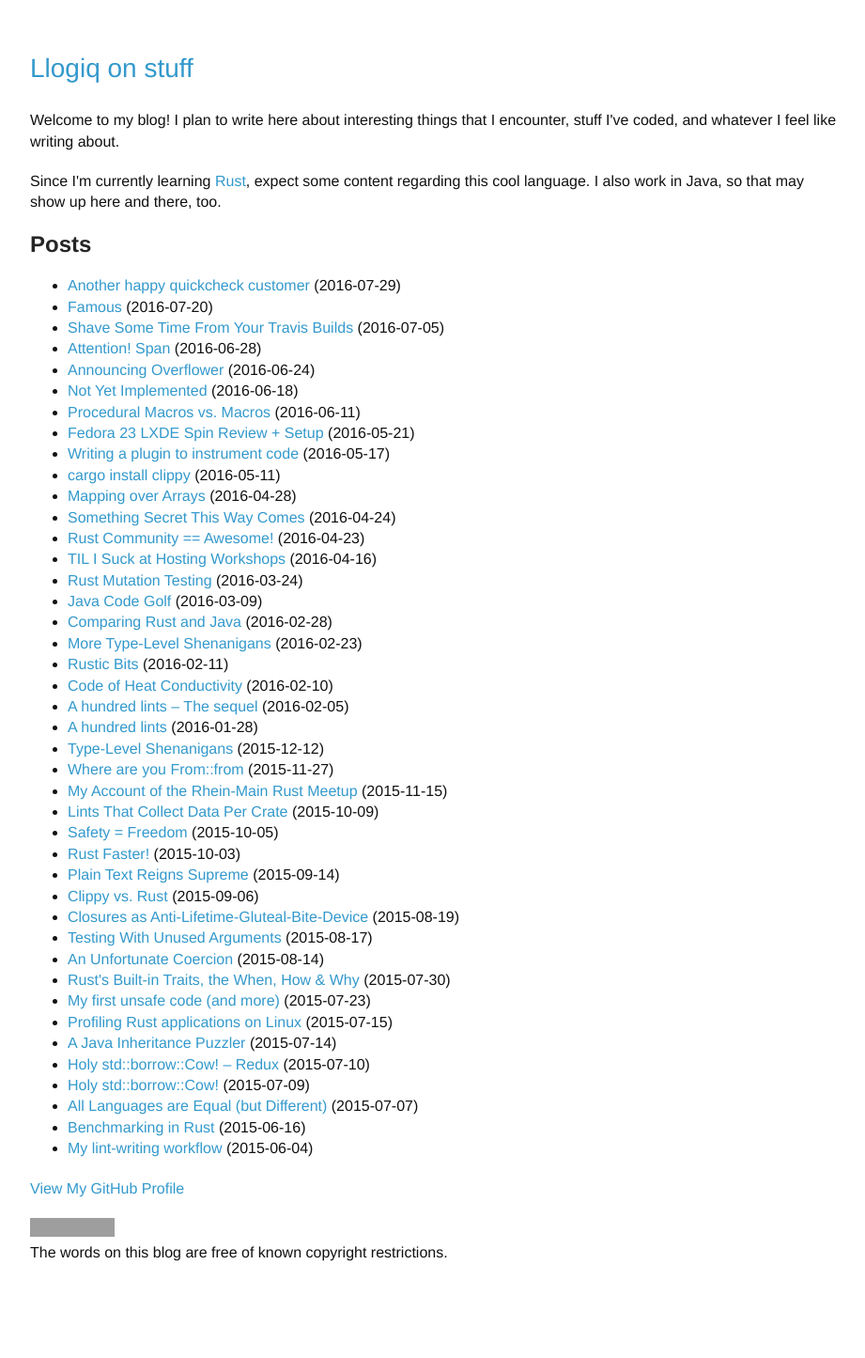
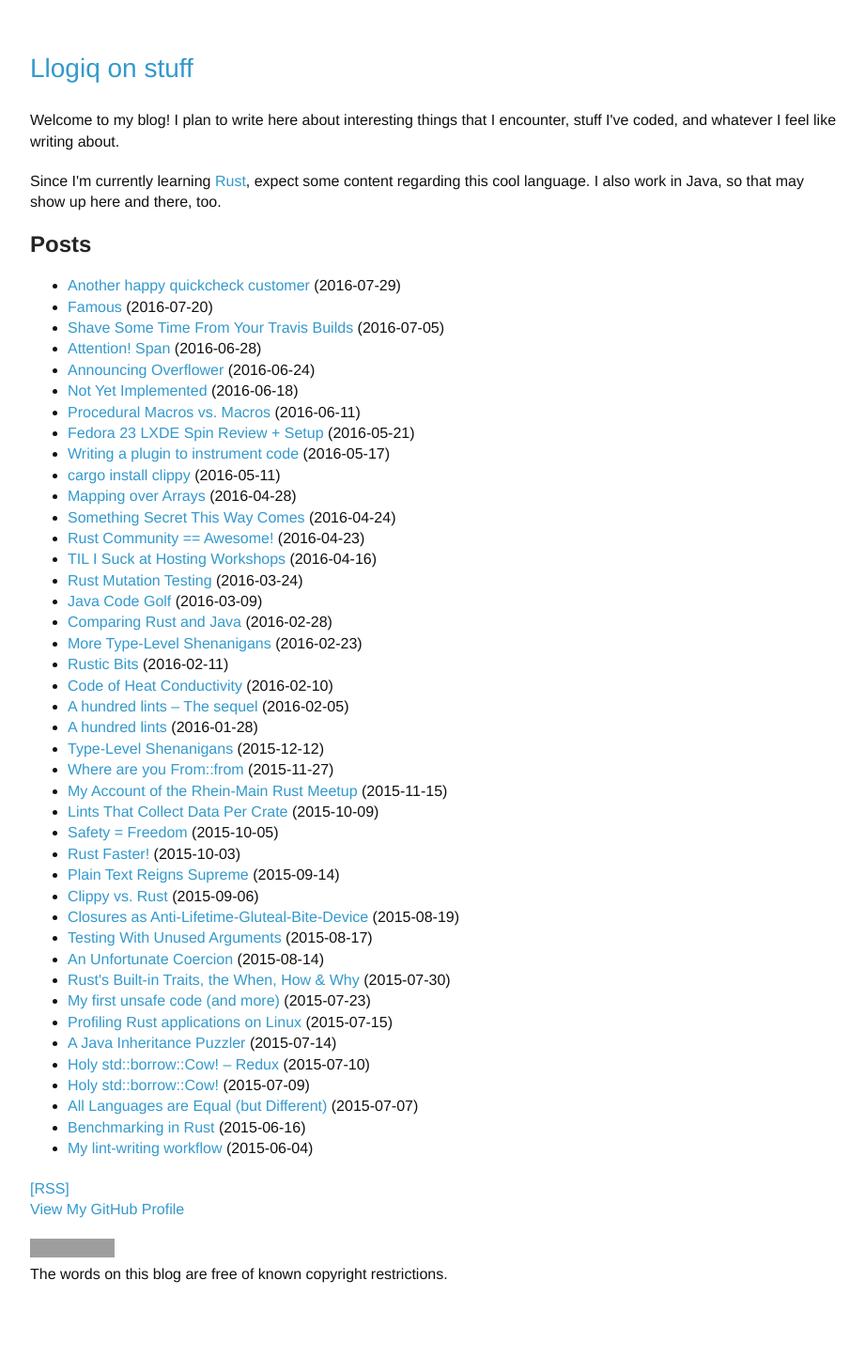
Before and after one commit to llogiq/llogiq.github.io, a Jekyll site: the page built from index.html, in a window 1280 px wide. Shown: the whole page at 94% size, without its empty margins (178-1099 px from the left). Built offline with Jekyll 4.4.1, drawn with Linux system fonts in a browser that asks for light colours; before the commit the page ends 1423 px from its top, so only the background shows below that; grey boxes are pictures that could not be loaded.

Commit message:
Add RSS link (fix #14)

```diff
--- a/index.html
+++ b/index.html
@@ -17,3 +17,5 @@ title: "You Are Here"
     </li>
   {% endfor %}
 </ul>
+
+<a href="/feed.xml">[RSS]</a>
```
